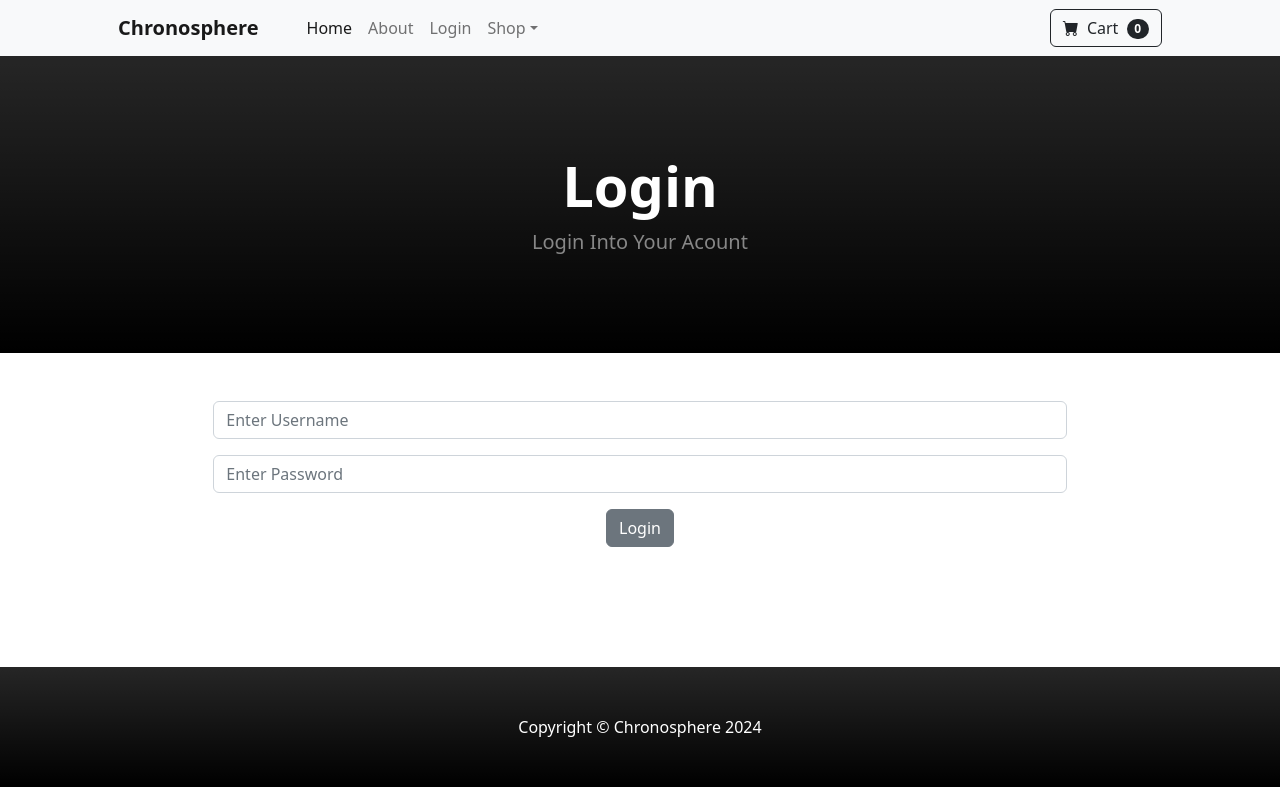
After one commit to kariukikinyanjui/Chronosphere, a Django app: template chrono/store/templates/login.html in a window 1280 px wide. The commit adds this page. Run offline with Django 5.2, Linux system fonts and the light colour scheme; the template is opened without the code that fills it, so the values that code supplies are empty; some libraries are stand-ins or nearby versions.

Commit message:
[feat]: update templates for login/logout

```diff
--- a/chrono/store/templates/base.html
+++ b/chrono/store/templates/base.html
@@ -17,6 +17,16 @@
     </head>
     <body>
         {% include 'nav.html' %}
+        {% if messages %}
+            {% for message in messages %}
+                <div class="alert alert-warning alert-dismissible fade show" role="alert">
+                    {{ message }}
+                    <button type="button" class="btn-close" data-bs-dismiss="alert" aria-label="Close"></button>
+                </div>
+
+            {% endfor %}
+
+        {% endif %}
 
         {% block content %}
         {% endblock %}
--- a/chrono/store/templates/index.html
+++ b/chrono/store/templates/index.html
@@ -12,7 +12,8 @@
             </div>
         </header>
         <!-- Section-->
-        <section class="py-5 background-image: assets/watch.jpg">
+        <section class="py-5" style="background-image: url('{% static 'assets/watch.jpg' %}');
+        background-repeat: no-repeat; background-size: cover; background-attachment: fixed;">
             <div class="container px-4 px-lg-5 mt-5">
                 <div class="row gx-4 gx-lg-5 row-cols-2 row-cols-md-3 row-cols-xl-4 justify-content-center">
 
--- /dev/null
+++ b/chrono/store/templates/login.html
@@ -0,0 +1,43 @@
+{% extends 'base.html' %}
+{% block content %}
+
+<!-- Header -->
+<header class="bg-black bg-gradient py-5">
+    <div class="container px-4 px-lg-5 my-5">
+        <div class="text-center text-white">
+            <h1 class="display-4 fw-bolder">Login</h1>
+            <p class="lead fw-normal text-white-50 mb-0">Login Into Your Acount</p>
+        </div>
+    </div>
+</header>
+
+<div class="containter">
+    <div class="row">
+        <center>
+            <div class="col-8">
+                <br/>
+                <br/>
+                <form method="POST" action="{% url 'login' %}">
+                    {% csrf_token %}
+                    <div class="mb-3">
+                      <input type="text" class="form-control" name="username" placeholder="Enter Username">
+                    </div>
+                    <div class="mb-3">
+                      <input type="password" class="form-control" name="password" placeholder="Enter Password">
+                    </div>
+
+                    <button type="submit" class="btn btn-secondary">Login</button>
+                  </form>
+                <br/>
+                <br/>
+                <br/>
+                <br/>
+                <br/>
+            </div>
+        </center>
+
+    </div>
+
+</div>
+
+{% endblock %}
--- a/chrono/store/templates/nav.html
+++ b/chrono/store/templates/nav.html
@@ -6,7 +6,13 @@
         <div class="collapse navbar-collapse" id="navbarSupportedContent">
             <ul class="navbar-nav me-auto mb-2 mb-lg-0 ms-lg-4">
                 <li class="nav-item"><a class="nav-link active" aria-current="page" href="{% url 'index' %}">Home</a></li>
+
                 <li class="nav-item"><a class="nav-link" href="{% url 'about' %}">About</a></li>
+                {% if user.is_authenticated %}
+                <li class="nav-item"><a class="nav-link" href="{% url 'logout' %}">Logout</a></li>
+                {% else %}
+                <li class="nav-item"><a class="nav-link" href="{% url 'login' %}">Login</a></li>
+                {% endif %}
                 <li class="nav-item dropdown">
                     <a class="nav-link dropdown-toggle" id="navbarDropdown" href="#" role="button" data-bs-toggle="dropdown" aria-expanded="false">Shop</a>
                     <ul class="dropdown-menu" aria-labelledby="navbarDropdown">
```
